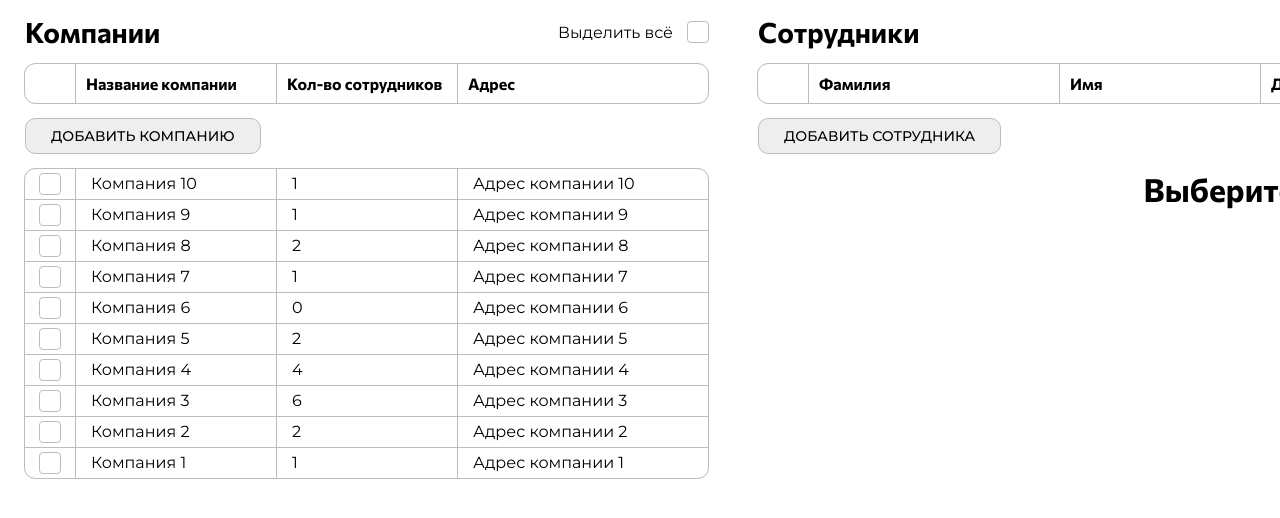
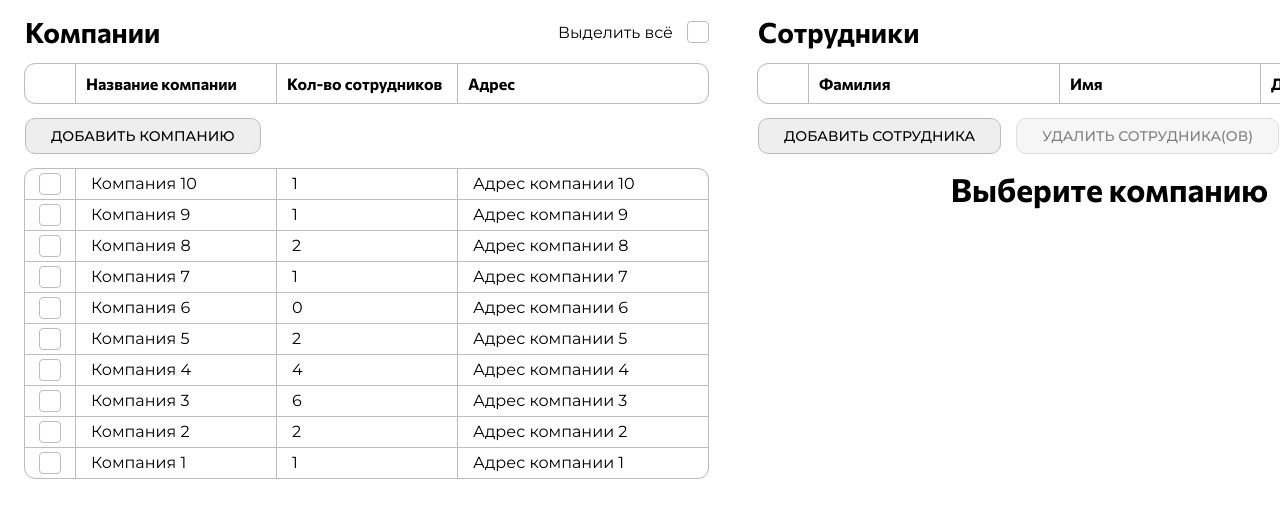
Before and after one commit to mrreads/adept-test, a React (Create React App) app: page / in a window 1280 px wide. Shown: the top 518 px of the page. Built offline with nearby package versions, Linux system fonts and the light colour scheme.

Commit message:
delete workers

```diff
--- a/src/components/WorkersTable/index.js
+++ b/src/components/WorkersTable/index.js
@@ -1,6 +1,6 @@
 import React, { useEffect, useState } from 'react';
 import { useSelector, useDispatch } from 'react-redux'
-import { add } from '../../store/slices/workersSlice';
+import { add, remove } from '../../store/slices/workersSlice';
 
 import Checkbox from '../Checkbox';
 import './index.scss';
@@ -41,12 +41,16 @@ function WorkersTable({ selectedCompanies }) {
 
   useEffect(() => {
     setSelectedWorkers(filteredWorkers.filter(f => selectedWorkers.indexOf(f.id) >= 0).map(w => selectedCompanies.indexOf(w.company) >= 0 ? w.id : null));
-  }, [selectedCompanies]);
+  }, [selectedCompanies, filteredWorkers]);
+
+  const deleteWorkers = () => {
+    if (selectedWorkers.length > 0) {
+      filteredWorkers.filter(f => selectedWorkers.indexOf(f.id) >= 0).forEach(w => dispatch(remove(w)));
+    }
+  }
 
   return (
     <div className='workers-table'>
-
-
 
       <div className='workers-header'>
         <p className='workers-header__title'>Сотрудники</p>
@@ -64,9 +68,10 @@ function WorkersTable({ selectedCompanies }) {
 
       <div className='table-control'>
         <button className="table__button" onClick={() => dispatch(add(inc))}> Добавить сотрудника </button>
+        <button className={`table__button ${selectedWorkers.length <= 0 ? 'disabled' : ''}`} onClick={deleteWorkers}> Удалить сотрудника(ов)</button>
       </div>
 
-      { (filteredWorkers.length <= 0) ? <h1 style={{ textAlign: 'right' }}> Выберите компанию </h1> : (
+      { (filteredWorkers.length <= 0) ? <h1 style={{ textAlign: 'center' }}> Выберите компанию </h1> : (
       <div className="table">
       {
             filteredWorkers.map(worker => {
--- a/src/index.scss
+++ b/src/index.scss
@@ -84,6 +84,9 @@ h1, h2, h3, h4, h6 {
   &-control {
     margin-top: 15px;
     margin-bottom: 15px;
+    display: flex;
+    flex-flow: row nowrap;
+    gap: 15px;
   }
   &__button {
     font-size: 14px;
@@ -98,6 +101,15 @@ h1, h2, h3, h4, h6 {
     transition: .3s all;
     &:hover {
       background-color: #BDBDBD;
+    }
+
+    &.disabled {
+      user-select: none;
+      cursor: no-drop;
+      opacity: .5;
+      &:hover {
+        background-color: #EEEEEE;
+      }
     }
   }
 }
```
